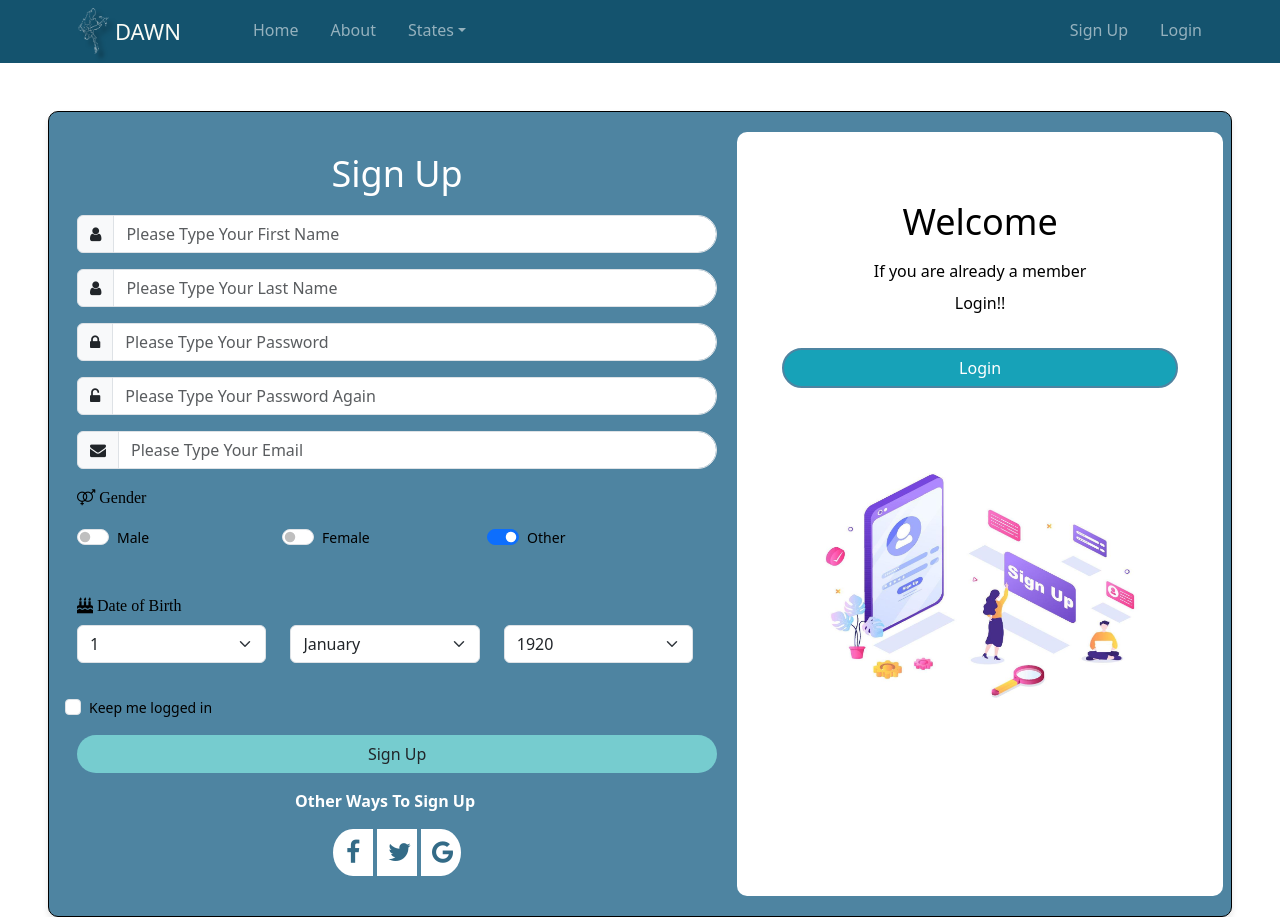
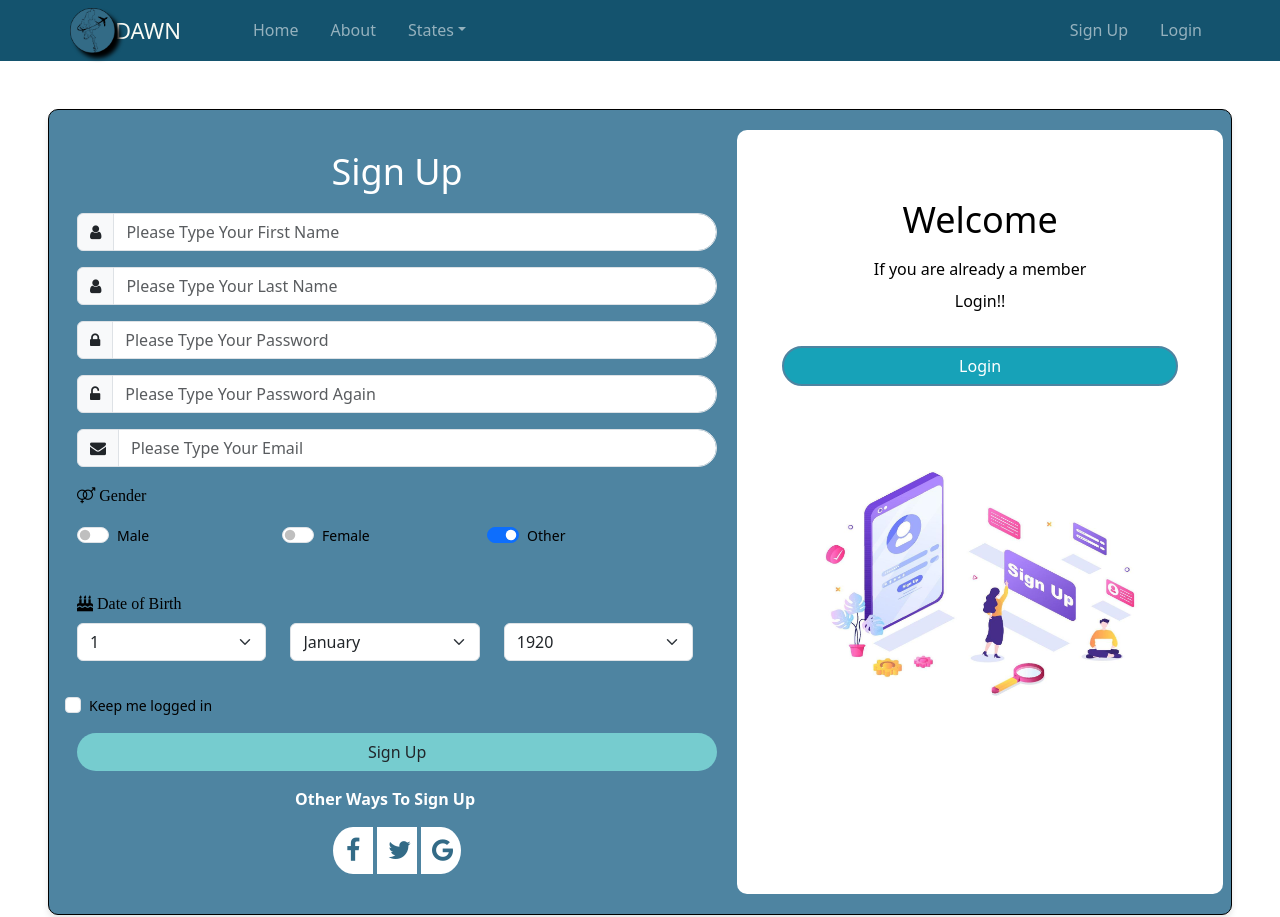
Before and after one commit to mikusimpp/DAWN-Traveling-Guide-, a plain HTML site: page signup.html in a window 1280 px wide. Shown: the top 917 px of the page. Drawn offline with nearby package versions, Linux system fonts and the light colour scheme.

Commit message:
Update signup.html

```diff
--- a/signup.html
+++ b/signup.html
@@ -18,7 +18,7 @@
         <div class="row">
             <nav class="navbar navbar-dark navbar-expand-lg ">
                 <a href="index.html">
-                  <img class="homepage_logo" src="Dawn/navi_logo-removebg-preview.png" alt="logo" width="45px">
+                  <img class="homepage_logo" src="Dawn/favicon2-modified.png" alt="logo" width="45px">
                 </a>
                 <a class="navbar-brand pe-5 home-logo" target="_blank" href="index.html">DAWN</a>
                 <button class="navbar-toggler" type="button" data-bs-toggle="offcanvas" data-bs-target="#mainMenu" aria-controls="navbarSupportedContent" aria-expanded="false" aria-label="Toggle navigation">
```
